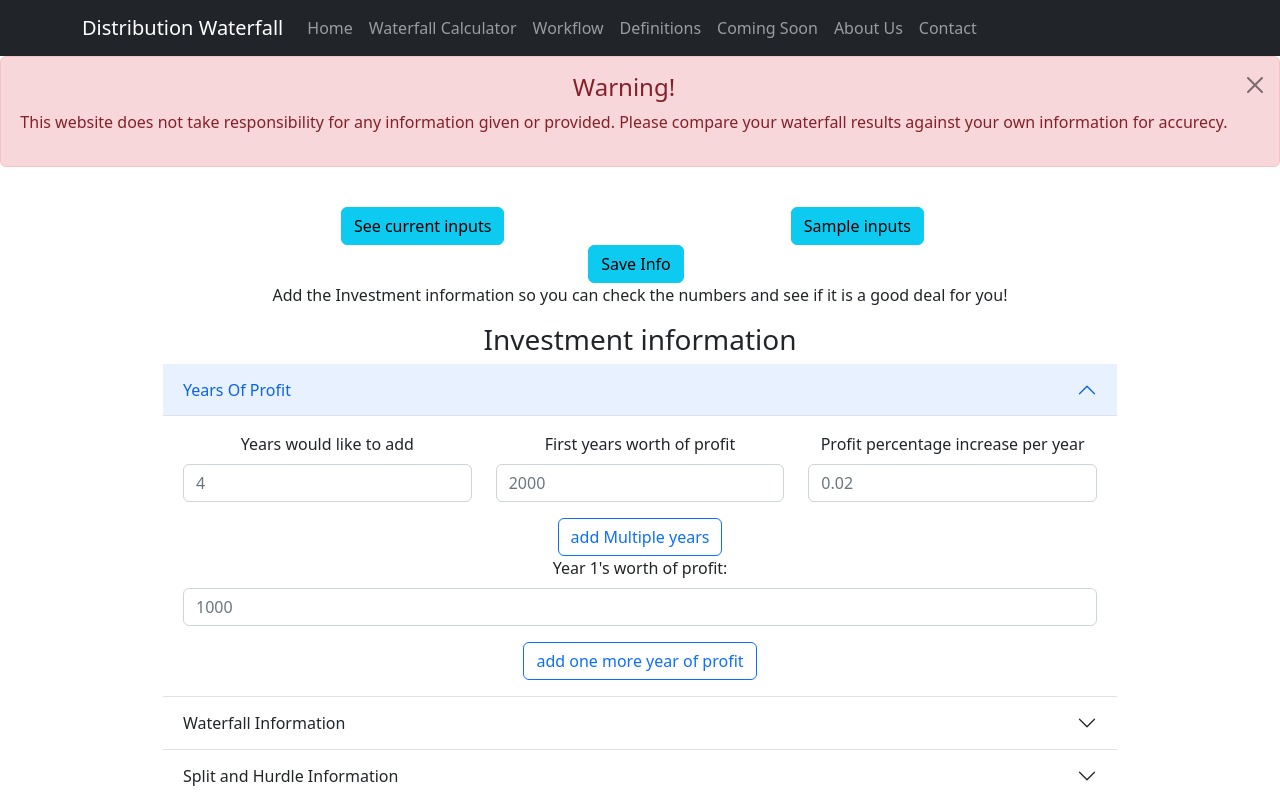
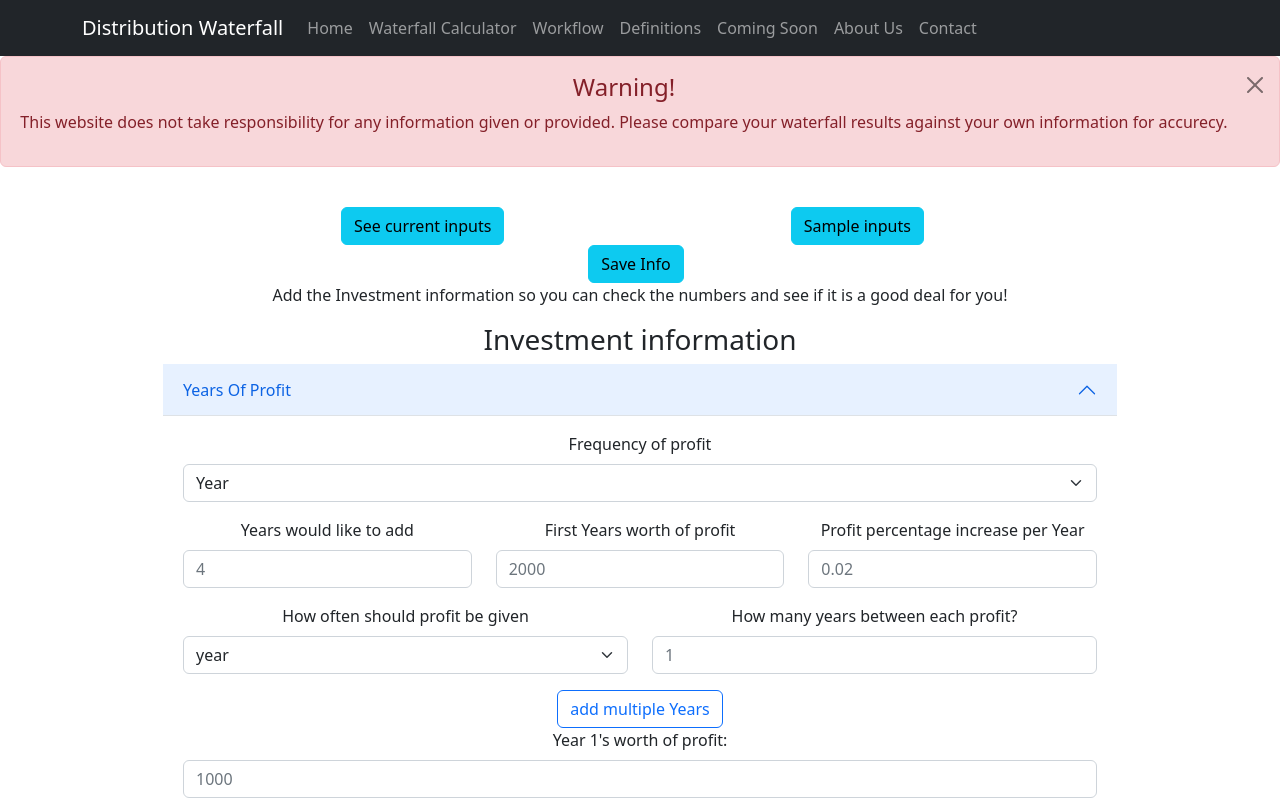
Before and after one commit to seedlinggary/waterfall-front-end, a React (Create React App) app: page /calculator in a window 1280 px wide. Shown: the top 800 px of the page. Built offline with nearby package versions, Linux system fonts and the light colour scheme.

Commit message:
added dates as well as frequency of profit to make it more dynamic

```diff
--- a/package.json
+++ b/package.json
@@ -9,6 +9,8 @@
     "bootstrap": "^5.2.3",
     "react": "^18.2.0",
     "react-bootstrap": "^2.7.0",
+    "react-date-picker": "^10.0.3",
+    "react-datepicker": "^4.11.0",
     "react-dom": "^18.2.0",
     "react-router-dom": "^6.8.0",
     "react-scripts": "5.0.1",
--- a/src/calculator/Calculator.js
+++ b/src/calculator/Calculator.js
@@ -69,7 +69,7 @@ const Calculator = () => {
         "investment_type": investment_type,
         "cost": cost_of_property,
         // "mortgage_amount": bank_loan_amount,
-        "investment_return": profit,
+        "investment_return": profit
 
         },
          "llcs": [{"name": "Gary's LLC",
@@ -88,6 +88,7 @@ const Calculator = () => {
          "amount_lp_invested": lp_amount,
          "fees": fee,
         "investors": investora,
+        "investment_frequency": profitFrequency,
         "capital_calls": []
         }]
         }
@@ -95,8 +96,20 @@ const Calculator = () => {
     }
     const inputSavedData = e => {
       e.preventDefault();
+      console.log(e.target.value)
       var savedData = JSON.parse(e.target.value);
-      setProfit(savedData.investment_info.investment_return)
+      console.log(savedData)
+
+      const fixed_investment_return = savedData.investment_info.investment_return.map(myFunction);
+
+      function myFunction(value, index, array) {
+        const new_value = value
+        new_value.value.date = Date.parse(value.value.date)
+        return new_value;
+      }
+      console.log(fixed_investment_return)
+      console.log(savedData.investment_info.investment_return)
+      setProfit(fixed_investment_return)
       console.log(savedData.investment_info.investment_return)
 
       setIRRPariPassu(savedData.llcs[0].waterfall_preferences.irr_parri_passu)
@@ -115,6 +128,11 @@ const Calculator = () => {
       setGPAmount(savedData.llcs[0].amount_gp_invested)
       setPercentageInvestmentOwned(savedData.llcs[0].percentage_investment_owned)
       setFee(savedData.llcs[0].fees)
+      const new_investment_frequency  = savedData.llcs[0].investment_frequency
+      new_investment_frequency.start_date = Date.parse(savedData.llcs[0].investment_frequency.start_date)
+      console.log(new_investment_frequency)
+      console.log(savedData.llcs[0].investment_frequency)
+      setProfitFrequency(savedData.llcs[0].investment_frequency)
 
     }
     const inputArr = [
@@ -144,17 +162,20 @@ const Calculator = () => {
       ];
     const [fee, setFee] = useState(feeArr);
 
-
+    const timeElapsed = Date.now();
+    const today = new Date(timeElapsed);
       const profitArr = [
         {
-          value: {'profit' : 1000},
+          value: {'profit' : 1000,
+                  'date': today},
                   type: "",
       id: 0       }
 
       ];
 
 
-    const [profit, setProfit] = useState(profitArr);
+      const [profit, setProfit] = useState(profitArr);
+      const [profitFrequency, setProfitFrequency] = useState({'rate':'Year','start_date': today} );
 
 
       const investorArr = [
@@ -548,7 +569,7 @@ const SendCatchUp = (e) => {
           "investment_type": investment_type,
           "cost": cost_of_property,
           // "mortgage_amount": bank_loan_amount,
-          "investment_return": profit,
+          "investment_return": profit
 
           },
            "llcs": [{"name": "Gary's LLC",
@@ -566,7 +587,8 @@ const SendCatchUp = (e) => {
            "amount_gp_invested": gp_amount,
            "amount_lp_invested": lp_amount,
            "fees": fee,
-          "investors": investora
+          "investors": investora,
+          "investment_frequency": profitFrequency,
           }]
           }
 
@@ -640,7 +662,8 @@ const SendCatchUp = (e) => {
              "amount_gp_invested": gp_amount,
              "amount_lp_invested": lp_amount,
              "fees": fee,
-            "investors": investora
+            "investors": investora,
+            "investment_frequency": profitFrequency,
             }]
             }
 
@@ -1007,7 +1030,7 @@ const SendCatchUp = (e) => {
         <Accordion.Header>Years Of Profit</Accordion.Header>
         <Accordion.Body>
 
-        <Profit profit={profit} setProfit={setProfit}></Profit>
+        <Profit profit={profit} setProfit={setProfit} profitFrequency={profitFrequency} setProfitFrequency={setProfitFrequency}></Profit>
 
               </Accordion.Body>
       </Accordion.Item>
--- a/src/calculator/Profit.js
+++ b/src/calculator/Profit.js
@@ -4,25 +4,52 @@ import Col from 'react-bootstrap/Col';
 import Form from 'react-bootstrap/Form';
 import Row from 'react-bootstrap/Row';
 import { useNavigate } from "react-router-dom";
+import DatePicker from 'react-datepicker';
+import "react-datepicker/dist/react-datepicker.css";
 
-const Profit = ({ profit, setProfit}) => {
+// CSS Modules, react-datepicker-cssmodules.css//
+import 'react-datepicker/dist/react-datepicker-cssmodules.css';
+const Profit = ({ profit, setProfit,profitFrequency, setProfitFrequency}) => {
   const [years, setYears] = useState(4)
   const [startingAmount, setStartingAmount] = useState(2000)
   const [mulitplicationAmount, setMulitplicationAmount] = useState(.02)
+  const [dateMulitplicationAmount, setDateMulitplicationAmount] = useState(1)
+  const [typeDateMultiplicationAMount, setTypeDateMulitplicationAmount] = useState("year")
+  const [rate, setRate] = useState(profitFrequency.rate)
+  const [startDate, setStartDate] = useState(profitFrequency.rate.set_date)
+  const timeElapsed = Date.now();
+  const today = new Date(timeElapsed);
 
+  function addDateMultiplication(datesumTotal) {
+    if (typeDateMultiplicationAMount == 'year'){
+      var newdatesumTotal  = new Date(datesumTotal.setFullYear(datesumTotal.getFullYear() + dateMulitplicationAmount));
+   } else if(typeDateMultiplicationAMount == 'quater') {
+    var newdatesumTotal  = new Date(datesumTotal.setMonth(datesumTotal.getMonth() + (dateMulitplicationAmount * 3)));
+   } else if(typeDateMultiplicationAMount == 'month') {
+    var newdatesumTotal  = new Date(datesumTotal.setMonth(datesumTotal.getMonth() + dateMulitplicationAmount));
+   } else if(typeDateMultiplicationAMount == 'day') {
+    var newdatesumTotal  = new Date(datesumTotal.setDate(datesumTotal.getDate() + dateMulitplicationAmount));
+   }
+       return newdatesumTotal;
+  }
     const addMultiYears = e =>{
       let sumTotal = startingAmount
+      let datesumTotal = addDateMultiplication(profitFrequency.start_date)
+
       let newProfit = [
         {
-          value: {'profit' : startingAmount},
+          value: {'profit' : startingAmount,
+                  'date': datesumTotal},
                   type: "",
       id: 0       }
 
       ];
       for (let i = 0; i < years - 1 ; i++) {
         sumTotal = sumTotal * (Number(mulitplicationAmount) + 1)
+        datesumTotal = addDateMultiplication(datesumTotal)
         newProfit.push({
-          value: {'profit' : sumTotal},
+          value: {'profit' : sumTotal,
+                  'date': datesumTotal},
                   type: "",
       id: i +1       })
       }
@@ -35,10 +62,13 @@ const Profit = ({ profit, setProfit}) => {
     const addProfit = () => {
         setProfit(s => {
           const lastId = s[s.length - 1].id;
+          const timeElapsed = Date.now();
+        const today = new Date(timeElapsed);
           return [
             ...s,
             {
-                value: {'profit' : 1000},
+                value: {'profit' : 1000,
+                          'date' : today},
                     type: "",
             }
           ];
@@ -61,31 +91,118 @@ const Profit = ({ profit, setProfit}) => {
           return newProfit;
         });
       };
+      // const handleDateChange = e => {
+      //   // e.preventDefault();
+      //   console.log(e)
+
+      //   let index = e.target.id;
+      //   if (e.target.id > 0){
+      //       index = e.target.id
+      //   }else{
+      //       index = 0
+      //   }
+
+      //   setProfit(s => {
+      //     const newProfit = s.slice();
+      //     newProfit[index].value.date = e;
+
+      //     return newProfit;
+      //   });
+      // };
+      function handleDateChange(date, index) {
+        setProfit(s => {
+              const newProfit = s.slice();
+              newProfit[index].value.date = date;
+
+              return newProfit;
+            });
+      }
+      const handleRateChange = e => {
+
+        setProfitFrequency(s => {
+          const newProfit = s;
+          newProfit.rate = e.target.value;
+          setRate(e.target.value)
+          return newProfit;
+        });
+        console.log(profitFrequency)
+
+      };
+      const handleStartDateChange = e => {
+
+        setProfitFrequency(s => {
+          const newProfit = s;
+          console.log(e)
+          newProfit.start_date = e;
+          setStartDate(e)
+          return newProfit;
+        });
+        console.log(profitFrequency)
+      };
 
 
             return (
 
                 <>
                    <Row className="mb-3">
+                   <Form.Group as={Col} >
+      <Form.Label>Frequency of profit</Form.Label>
+      <Form.Select aria-label="Default select example"   onChange={handleRateChange}>
+            <option value={profitFrequency.rate}>{profitFrequency.rate } </option>
+            <option value="Year">Year </option>
+            <option value="Month">Month</option>
+            <option value="Quater">Quater</option>
+            <option value="Personalize">Personalize</option>
+        </Form.Select>
+        </Form.Group>
+        {profitFrequency.rate  == 'Personalize' &&
+            <Form.Group as={Col} controlId="formGridEmail">
+            <Form.Label>Start Date of given profit</Form.Label>
+             <DatePicker selected={profitFrequency.start_date}  onChange={handleStartDateChange}  />
+          </Form.Group>
+          }
+        </Row>
+
+
+        <Row className="mb-3">
 
         {/* <Form.Group as={Col} controlId="formGridEmail">
             <Form.Label>% owned by this waterfall</Form.Label>
             <Form.Control  placeholder={percentage_investment_owned} onChange={(e) => setPercentageInvestmentOwned(e.target.value)} />
           </Form.Group>         */}
           <Form.Group as={Col} controlId="formGridEmail">
-            <Form.Label>Years would like to add</Form.Label>
+            <Form.Label>{profitFrequency.rate }s would like to add</Form.Label>
             <Form.Control  placeholder={years} onChange={(e) => setYears(e.target.value)} />
           </Form.Group>
           <Form.Group as={Col} controlId="formGridEmail">
-            <Form.Label>First years worth of profit</Form.Label>
+            <Form.Label>First {profitFrequency.rate }s worth of profit</Form.Label>
             <Form.Control  placeholder={startingAmount} onChange={(e) => setStartingAmount(e.target.value)} />
           </Form.Group>
           <Form.Group as={Col} controlId="formGridEmail">
-            <Form.Label>Profit percentage increase per year</Form.Label>
+            <Form.Label>Profit percentage increase per {profitFrequency.rate }</Form.Label>
             <Form.Control  placeholder={mulitplicationAmount} onChange={(e) => setMulitplicationAmount(e.target.value)} />
           </Form.Group>
         </Row>
-        <Button  variant="outline-primary" onClick={addMultiYears}>add Multiple years</Button>
+        <Row className="mb-3">
+
+        <Form.Group as={Col} >
+      <Form.Label>How often should profit be given</Form.Label>
+      <Form.Select aria-label="Default select example"   onChange={(e) => setTypeDateMulitplicationAmount(e.target.value)}>
+            <option value={typeDateMultiplicationAMount}>{typeDateMultiplicationAMount } </option>
+            <option value="year">Year </option>
+            <option value="month">Month</option>
+            <option value="quater">Quater</option>
+            <option value="day">Days</option>
+        </Form.Select>
+        </Form.Group>
+
+          <Form.Group as={Col} controlId="formGridEmail">
+            <Form.Label>How many {typeDateMultiplicationAMount}s between each profit?</Form.Label>
+            <Form.Control  placeholder={dateMulitplicationAmount} onChange={(e) => setDateMulitplicationAmount(e.target.value)} />
+          </Form.Group>
+        </Row>
+
+        <Button  variant="outline-primary" onClick={addMultiYears}>add multiple {profitFrequency.rate }s</Button>
 
       {profit.map((item, i) => {
                     return (
@@ -93,18 +210,23 @@ const Profit = ({ profit, setProfit}) => {
         <div key={i}>
                   <Row className="mb-3">
               <Form.Group as={Col}  >
-              <Form.Label>Year {i + 1}'s worth of profit: {profit.length > 1 &&<Button variant="danger" id={i} onClick={deleteYear}>
-            Delete Year
+              <Form.Label>{profitFrequency.rate } {i + 1}'s worth of profit: {profit.length > 1 &&<Button variant="danger" id={i} onClick={deleteYear}>
+            Delete {profitFrequency.rate }
           </Button> } </Form.Label >
               <Form.Control  placeholder={item.value.profit} id={i}  onChange={handleProfitChange}/>
             </Form.Group>
+            {profitFrequency.rate == 'Personalize' &&
+            <Form.Group as={Col} controlId="formGridEmail" >
+            <Form.Label>Date of given profit</Form.Label>
+            <DatePicker selected={item.value.date} onChange={(date) => handleDateChange(date, i)} />
 
-
+          </Form.Group>
+          }
             </Row>
       </div>
                     )
       })}
-          <Button  variant="outline-primary" onClick={addProfit}>add one more year of profit</Button>
+          <Button  variant="outline-primary" onClick={addProfit}>add one more {profitFrequency.rate } of profit</Button>
           </>
     )
 }
```
Also changed, not shown: src/calculator/Hurdle.js (+0 -7 lines), 1 other file (tests, documents, lock files or other folders).
